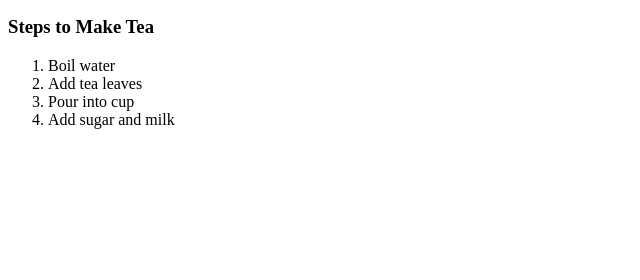
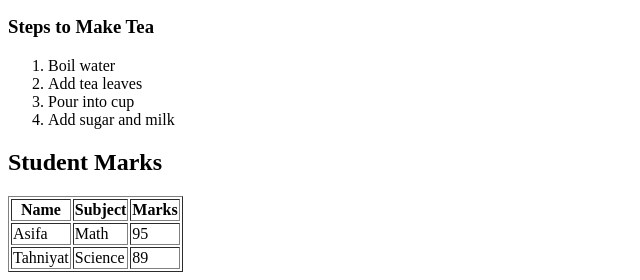
Before and after one commit to AsifaTahniyat-code/Activity-1, a plain HTML site: page index.html in a window 1280 px wide. Shown: the part 1033-1313 px from the top of the page, without its empty margins (0-640 px from the left). Before the commit the page ends 1178 px from the top, so only its background shows below. Drawn offline with Linux system fonts and the light colour scheme.

Commit message:
Initial commit

```diff
--- a/index.html
+++ b/index.html
@@ -49,5 +49,24 @@
         <li>Add sugar and milk</li>
     </ol>
 
+    <h2>Student Marks</h2>
+    <table border="1">
+        <tr>
+            <th>Name</th>
+            <th>Subject</th>
+            <th>Marks</th>
+        </tr>
+        <tr>
+            <td>Asifa</td>
+            <td>Math</td>
+            <td>95</td>
+        </tr>
+        <tr>
+            <td>Tahniyat</td>
+            <td>Science</td>
+            <td>89</td>
+        </tr>
+    </table>
+
 </body>
 </html>
```
